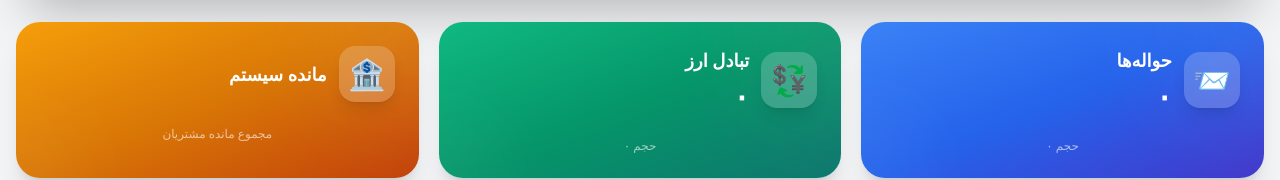
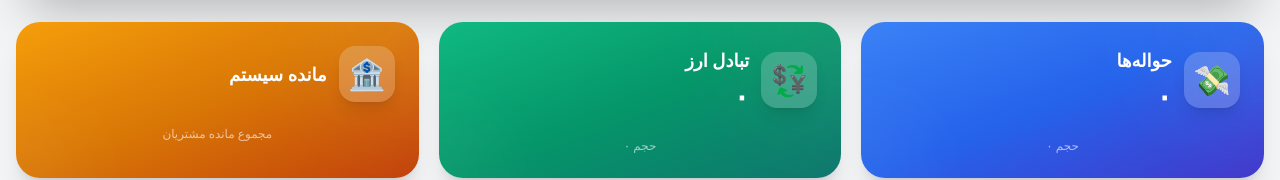
Before and after one commit to nasirahmadrahmati19-hue/exchange-admin, a Next.js app: page /dashboard in a window 1280 px wide. Shown: the part 469-649 px from the top of the page. Built offline with nearby package versions, Linux system fonts and the light colour scheme; sample sign-in values are in the browser's storage; a small style sheet from the web is missing.

Commit message:
Change icons in dashboard page

```diff
--- a/app/dashboard/page.tsx
+++ b/app/dashboard/page.tsx
@@ -330,7 +330,7 @@ export default function DashboardPage() {
           sub={"حجم " + faNum(d.hawalaVolume)}
           totals={d.hawalaTotals}
           fa={faNum}
-          icon="📨"
+          icon="💸"
           gradient="from-blue-500 via-blue-600 to-indigo-700"
         />
         <KpiCard
@@ -385,7 +385,7 @@ export default function DashboardPage() {
           <div className="relative z-10">
             <div className="flex items-center gap-3 mb-3">
               <div className="w-12 h-12 rounded-xl bg-white/20 backdrop-blur-sm flex items-center justify-center">
-                <span className="text-2xl">🚀</span>
+                <span className="text-2xl">📈</span>
               </div>
               <div>
                 <p className="text-white/80 text-sm font-bold">مفاد کل تبادل ارز</p>
```
